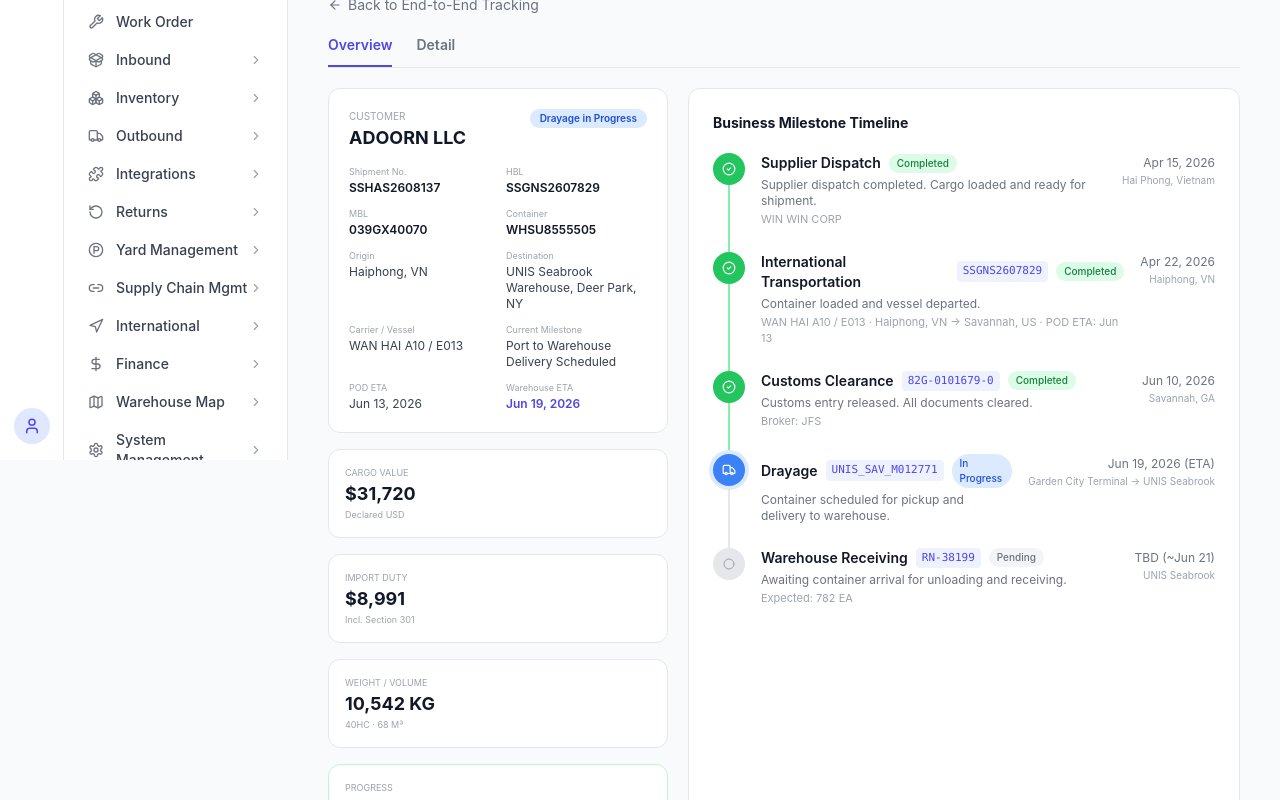
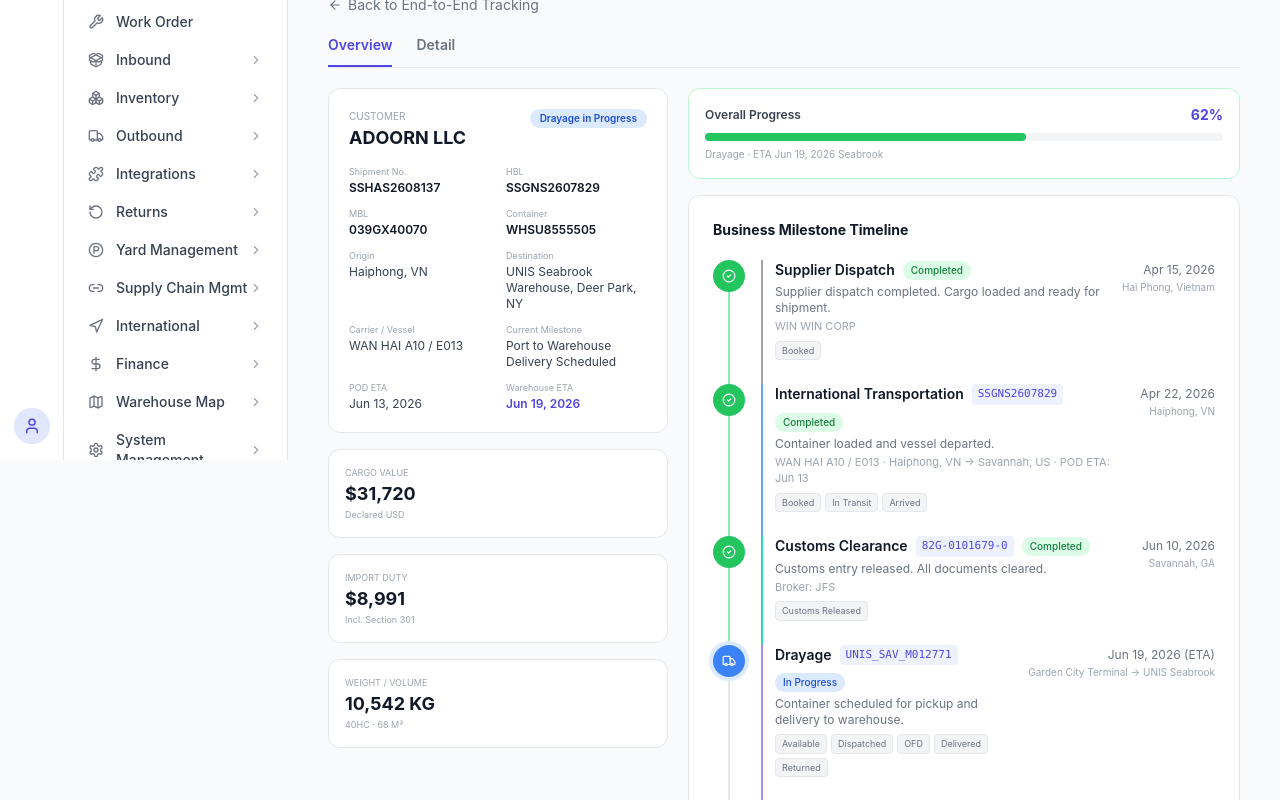
Before and after one commit to WYJade/CP-Announcement-management, a React (Vite) app: page /international/tracking/1 in a window 1280 px wide. Shown: the part 340-1140 px from the top of the page. Built offline with nearby package versions, Linux system fonts and the light colour scheme.

Commit message:
feat: progress on top of timeline, sub-statuses shown per phase with color coding

```diff
--- a/src/components/International/IntlTrackingDetail.tsx
+++ b/src/components/International/IntlTrackingDetail.tsx
@@ -76,39 +76,57 @@
             <div className="bg-white border border-gray-200 rounded-xl p-4"><p className="text-[9px] text-gray-400 uppercase">Cargo Value</p><p className="text-lg font-bold text-gray-900">$31,720</p><p className="text-[9px] text-gray-400">Declared USD</p></div>
             <div className="bg-white border border-gray-200 rounded-xl p-4"><p className="text-[9px] text-gray-400 uppercase">Import Duty</p><p className="text-lg font-bold text-gray-900">$8,991</p><p className="text-[9px] text-gray-400">Incl. Section 301</p></div>
             <div className="bg-white border border-gray-200 rounded-xl p-4"><p className="text-[9px] text-gray-400 uppercase">Weight / Volume</p><p className="text-lg font-bold text-gray-900">{D.totalWeight}</p><p className="text-[9px] text-gray-400">40HC &middot; {D.volume}</p></div>
-            <div className="bg-white border border-green-200 rounded-xl p-4"><p className="text-[9px] text-gray-400 uppercase">Progress</p><p className="text-lg font-bold text-primary-600">{D.progress}%</p><div className="h-1.5 bg-gray-100 rounded-full mt-1"><div className="h-full bg-green-500 rounded-full" style={{width:`${D.progress}%`}} /></div><p className="text-[9px] text-gray-400 mt-1">Drayage &middot; ETA {D.whEta} Seabrook</p></div>
           </div>
 
-          {/* Right: Business Milestone Timeline */}
-          <div className="flex-1 bg-white border border-gray-200 rounded-xl p-6">
+          {/* Right: Progress bar + Business Milestone Timeline */}
+          <div className="flex-1">
+            {/* Progress bar at top */}
+            <div className="bg-white border border-green-200 rounded-xl p-4 mb-4">
+              <div className="flex items-center justify-between mb-2">
+                <p className="text-xs font-semibold text-gray-700">Overall Progress</p>
+                <p className="text-sm font-bold text-primary-600">{D.progress}%</p>
+              </div>
+              <div className="h-2 bg-gray-100 rounded-full"><div className="h-full bg-green-500 rounded-full" style={{width:`${D.progress}%`}} /></div>
+              <p className="text-[10px] text-gray-400 mt-1.5">Drayage &middot; ETA {D.whEta} Seabrook</p>
+            </div>
+
+            {/* Timeline with sub-statuses mapped to phases */}
+            <div className="bg-white border border-gray-200 rounded-xl p-6">
               <h3 className="text-sm font-bold text-gray-900 mb-5">Business Milestone Timeline</h3>
               {[
-              { stage: 'Supplier Dispatch', id: '', status: 'done', date: 'Apr 15, 2026', location: 'Hai Phong, Vietnam', desc: 'Supplier dispatch completed. Cargo loaded and ready for shipment.', sub: 'WIN WIN CORP' },
-              { stage: 'International Transportation', id: 'SSGNS2607829', status: 'done', date: 'Apr 22, 2026', location: 'Haiphong, VN', desc: 'Container loaded and vessel departed.', sub: 'WAN HAI A10 / E013 \u00b7 Haiphong, VN \u2192 Savannah, US \u00b7 POD ETA: Jun 13' },
-              { stage: 'Customs Clearance', id: '82G-0101679-0', status: 'done', date: 'Jun 10, 2026', location: 'Savannah, GA', desc: 'Customs entry released. All documents cleared.', sub: 'Broker: JFS' },
-              { stage: 'Drayage', id: 'UNIS_SAV_M012771', status: 'active', date: 'Jun 19, 2026 (ETA)', location: 'Garden City Terminal \u2192 UNIS Seabrook', desc: 'Container scheduled for pickup and delivery to warehouse.', sub: '' },
-              { stage: 'Warehouse Receiving', id: 'RN-38199', status: 'pending', date: 'TBD (~Jun 21)', location: 'UNIS Seabrook', desc: 'Awaiting container arrival for unloading and receiving.', sub: 'Expected: 782 EA' },
+                { stage: 'Supplier Dispatch', id: '', status: 'done', date: 'Apr 15, 2026', location: 'Hai Phong, Vietnam', desc: 'Supplier dispatch completed. Cargo loaded and ready for shipment.', sub: 'WIN WIN CORP', phaseColor: 'border-l-gray-400', statuses: ['Booked'] },
+                { stage: 'International Transportation', id: 'SSGNS2607829', status: 'done', date: 'Apr 22, 2026', location: 'Haiphong, VN', desc: 'Container loaded and vessel departed.', sub: 'WAN HAI A10 / E013 \u00b7 Haiphong, VN \u2192 Savannah, US \u00b7 POD ETA: Jun 13', phaseColor: 'border-l-blue-400', statuses: ['Booked', 'In Transit', 'Arrived'] },
+                { stage: 'Customs Clearance', id: '82G-0101679-0', status: 'done', date: 'Jun 10, 2026', location: 'Savannah, GA', desc: 'Customs entry released. All documents cleared.', sub: 'Broker: JFS', phaseColor: 'border-l-teal-400', statuses: ['Customs Released'] },
+                { stage: 'Drayage', id: 'UNIS_SAV_M012771', status: 'active', date: 'Jun 19, 2026 (ETA)', location: 'Garden City Terminal \u2192 UNIS Seabrook', desc: 'Container scheduled for pickup and delivery to warehouse.', sub: '', phaseColor: 'border-l-violet-400', statuses: ['Available', 'Dispatched', 'OFD', 'Delivered', 'Returned'] },
+                { stage: 'Warehouse Receiving', id: 'RN-38199', status: 'pending', date: 'TBD (~Jun 21)', location: 'UNIS Seabrook', desc: 'Awaiting container arrival for unloading and receiving.', sub: 'Expected: 782 EA', phaseColor: 'border-l-green-400', statuses: ['Receiving', 'Received'] },
               ].map((step, i, arr) => (
                 <div key={i} className="flex">
                   <div className="flex flex-col items-center mr-4">
                     <div className={`w-8 h-8 rounded-full flex items-center justify-center shrink-0 ${stageBg(step.status)}`}>{stageIcon(step.status)}</div>
                     {i < arr.length - 1 && <div className={`w-0.5 flex-1 ${step.status === 'done' ? 'bg-green-300' : 'bg-gray-200'}`} />}
                   </div>
-                <div className="flex-1 pb-6">
-                  <div className="flex items-center gap-2">
+                  <div className={`flex-1 pb-6 border-l-2 ${step.phaseColor} pl-3`}>
+                    <div className="flex items-center gap-2 flex-wrap">
                       <span className="text-sm font-semibold text-gray-900">{step.stage}</span>
                       {step.id && <span className="text-[11px] font-mono text-primary-600 bg-primary-50 px-1.5 py-0.5 rounded">{step.id}</span>}
                       <span className={`text-[10px] px-2 py-0.5 rounded-full font-medium ${step.status === 'done' ? 'bg-green-100 text-green-700' : step.status === 'active' ? 'bg-blue-100 text-blue-700' : 'bg-gray-100 text-gray-500'}`}>{step.status === 'done' ? 'Completed' : step.status === 'active' ? 'In Progress' : 'Pending'}</span>
                     </div>
                     <p className="text-xs text-gray-500 mt-1">{step.desc}</p>
                     {step.sub && <p className="text-[11px] text-gray-400 mt-0.5">{step.sub}</p>}
+                    {/* Sub-statuses belonging to this phase */}
+                    <div className="flex flex-wrap gap-1 mt-1.5">
+                      {step.statuses.map(s => (
+                        <span key={s} className="text-[9px] px-1.5 py-0.5 rounded bg-gray-100 text-gray-500 border border-gray-200">{s}</span>
+                      ))}
                     </div>
-                <div className="shrink-0 text-right pl-4 pt-0.5">
+                  </div>
+                  <div className="shrink-0 text-right pl-3 pt-0.5">
                     <p className="text-xs text-gray-500">{step.date}</p>
                     {step.location && <p className="text-[10px] text-gray-400 mt-0.5">{step.location}</p>}
                   </div>
                 </div>
               ))}
+            </div>
           </div>
         </div>
       )}
```
Lines whose indentation alone changed are shown as unchanged.
